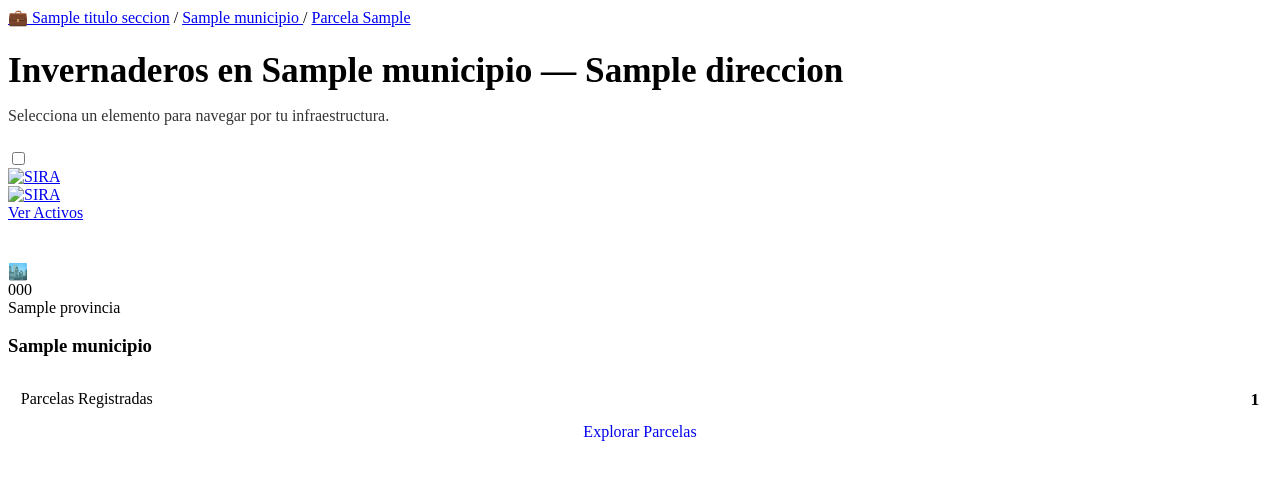
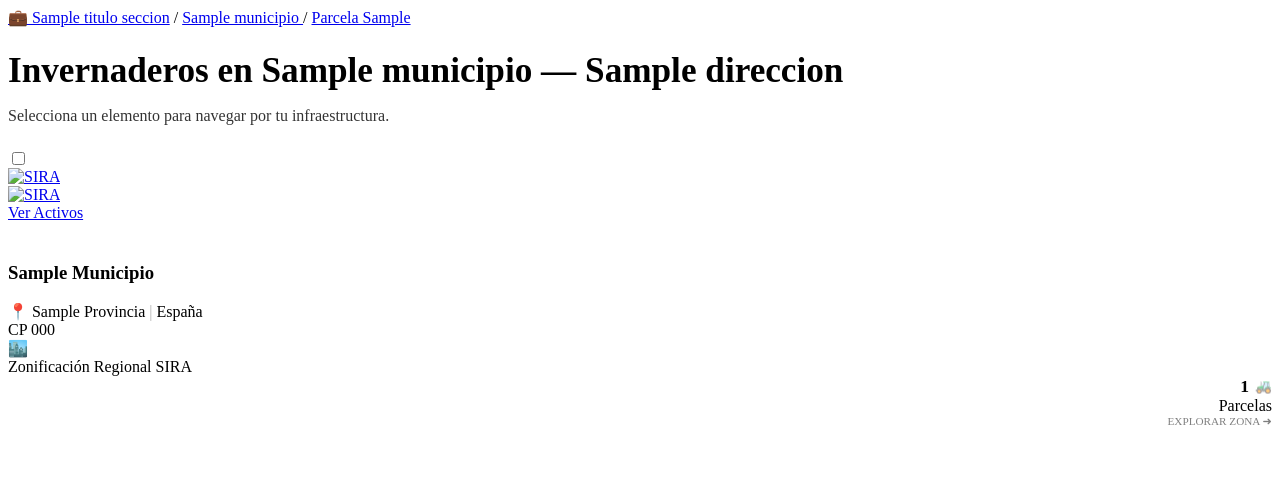
Before and after one commit to JuanRisueno/SIRA_Project, a PHP site: template frontend/dashboard/vistas/view_localidades.php in a window 1280 px wide. Shown: the top 480 px of the page. Run offline with PHP 8.4, Linux system fonts and the light colour scheme; the visitor is signed in with stand-in values (Sample User, id 1); the template is opened without the code that fills it: most values are stand-ins (such as "Sample title", 1, 10 or a date in 2020); data that the repository does not hold is empty.

Commit message:
Ajuste de iconos y mejora pantallas pequeñas

```diff
--- a/frontend/dashboard/vistas/view_localidades.php
+++ b/frontend/dashboard/vistas/view_localidades.php
@@ -78,38 +78,64 @@ $modo_lista = (($_SESSION['dashboard_view'] ?? 'grid') === 'list');
         </div>
     <?php endif; ?>
 
-    <!-- VISTA MOSAICO (Tarjetas) - Siempre disponible para CSS responsivo -->
-    <div class="sira-grid" style="<?= $modo_lista ? 'display: none;' : '' ?>">
+    <!-- VISTA MOSAICO (Tarjetas Premium) -->
+    <div class="infra-grid-container" style="<?= $modo_lista ? 'display: none;' : '' ?>">
         <?php foreach ($todas_las_localidades as $loc): ?>
-            <div class="sira-card">
-                <div class="sira-card-accent"></div>
+            <div class="inv-smart-card">
 
-                <div class="sira-card-header">
-                    <div class="card-icon-box">🏙️</div>
-                    <span class="list-badge-tech" style="position: relative; z-index: 10;"><?= htmlspecialchars($loc['codigo_postal']) ?></span>
-                </div>
-                <div class="sira-card-body">
-                    <span class="list-subtitle"><?= htmlspecialchars($loc['provincia']) ?></span>
-                    <h3 class="card-title"><?= htmlspecialchars($loc['municipio']) ?></h3>
+                <!-- NIVEL 1: CABECERA REGIONAL (Municipio + Badge CP) -->
+                <div class="card-nivel-header">
+                    <div class="card-title-group">
+                        <h3 title="<?= htmlspecialchars($loc['municipio']) ?>">
+                            <?= mb_convert_case($loc['municipio'], MB_CASE_TITLE, "UTF-8") ?>
+                        </h3>
+                        <div class="card-subtitle">
+                            <span>📍 <?= mb_convert_case($loc['provincia'], MB_CASE_TITLE, "UTF-8") ?></span>
+                            <span style="opacity: 0.3;">|</span>
+                            <span>España</span>
+                        </div>
+                    </div>
 
-                    <div class="loc-stats" style="margin-top: 1rem; background: var(--color-bg-stats); padding: 0.8rem; border-radius: var(--radius-container); display: flex; justify-content: space-between; align-items: center;">
-                        <span class="list-subtitle">Parcelas Registradas</span>
-                        <span class="list-data-pair">
-                            <span class="list-status-dot <?= $loc['num_parcelas'] == 0 ? 'status-offline' : 'status-online' ?>"></span>
-                            <strong style="<?= $loc['num_parcelas'] == 0 ? 'color: var(--color-error);' : 'color: var(--color-primary);' ?> font-size: 1.1rem;">
-                                <?= $loc['num_parcelas'] ?>
-                            </strong>
-                        </span>
+                    <div class="badge-iot-live">
+                        <span class="badge-text-premium">CP <?= htmlspecialchars($loc['codigo_postal']) ?></span>
                     </div>
                 </div>
-                <div class="sira-card-footer" style="gap: 8px; position: relative; z-index: 10;">
-                     <div style="display: flex; gap: 8px; align-items: center; width: 100%;">
-                        <?php if ($loc['num_parcelas'] > 0): ?>
-                            <a href="dashboard.php?ver_detalle_loc=1&cp=<?= urlencode($loc['codigo_postal']) ?>" class="btn-sira btn-primary btn-sm" style="flex: 1; text-align: center; text-decoration: none;">Explorar Parcelas</a>
-                        <?php else: ?>
-                            <span class="btn-sira btn-outline btn-sm" style="flex: 1; text-align: center; opacity: 0.5; cursor: default;">Sin Parcelas</span>
-                        <?php endif; ?>
-                     </div>
+
+                <!-- NIVEL 2: CORAZÓN TÉCNICO -->
+                <div class="card-nivel-tecnico">
+
+                    <!-- Identidad Regional -->
+                    <div class="tecnico-bloque-identidad">
+                        <div class="tecnico-avatar-icon">🏙️</div>
+                        <div class="tecnico-datos-group">
+                            <span class="tecnico-label">Zonificación</span>
+                            <span class="tecnico-valor-main">Regional SIRA</span>
+                        </div>
+                    </div>
+
+                    <!-- Contadores Técnicos -->
+                    <div class="tecnico-datos-derecha">
+                        <div class="tecnico-item-mini">
+                            <div style="display: flex; flex-direction: column; align-items: flex-end;">
+                                <div style="display: flex; align-items: center; gap: 6px;">
+                                    <span style="font-size: 1.1rem; font-weight: 800; color: var(--color-primary);"><?= $loc['num_parcelas'] ?></span>
+                                    <span style="font-size: 0.85rem; opacity: 0.5;">🚜</span>
+                                </div>
+                                <span class="tecnico-label">Parcelas</span>
+                            </div>
+                        </div>
+                    </div>
+                </div>
+
+                <!-- NIVEL 3: ACCIÓN DE EXPLORACIÓN -->
+                <a href="dashboard.php?ver_detalle_loc=1&cp=<?= urlencode($loc['codigo_postal']) ?>"
+                   class="stretched-link"></a>
+
+                <div style="margin-top: auto; display: flex; justify-content: space-between; align-items: center; position: relative; z-index: 10;">
+                    <div></div>
+                    <div style="text-align: right;">
+                        <span class="list-subtitle" style="font-size: 0.7rem; opacity: 0.5;">EXPLORAR ZONA ➜</span>
+                    </div>
                 </div>
             </div>
         <?php endforeach; ?>
```
Also changed, not shown: frontend/css/modules/buttons.css (+14 -1 lines), frontend/css/modules/layout.css (+15 -0 lines), frontend/dashboard/vistas/view_all_invernaderos.php (+6 -6 lines), frontend/dashboard/vistas/view_all_parcelas.php (+4 -4 lines), frontend/dashboard/vistas/view_cultivos.php (+69 -36 lines), frontend/dashboard/vistas/view_infrastructure.php (+11 -11 lines).
